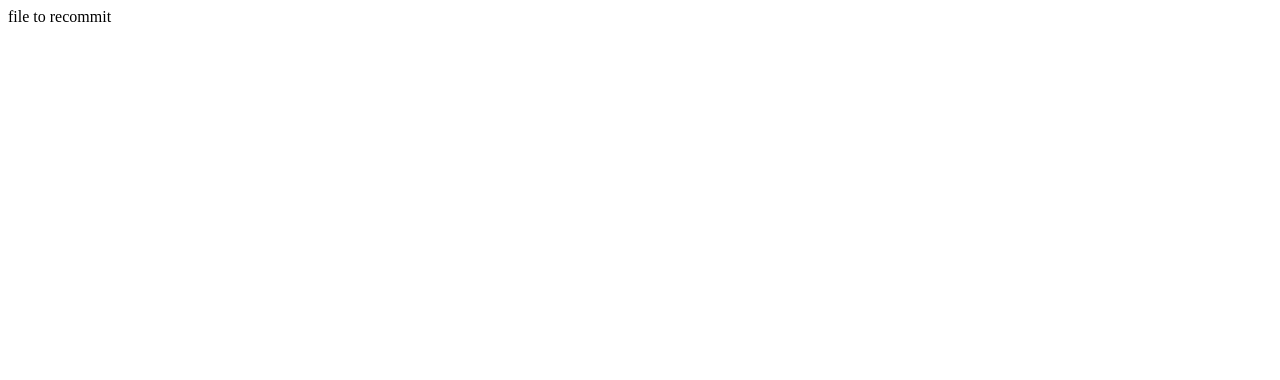
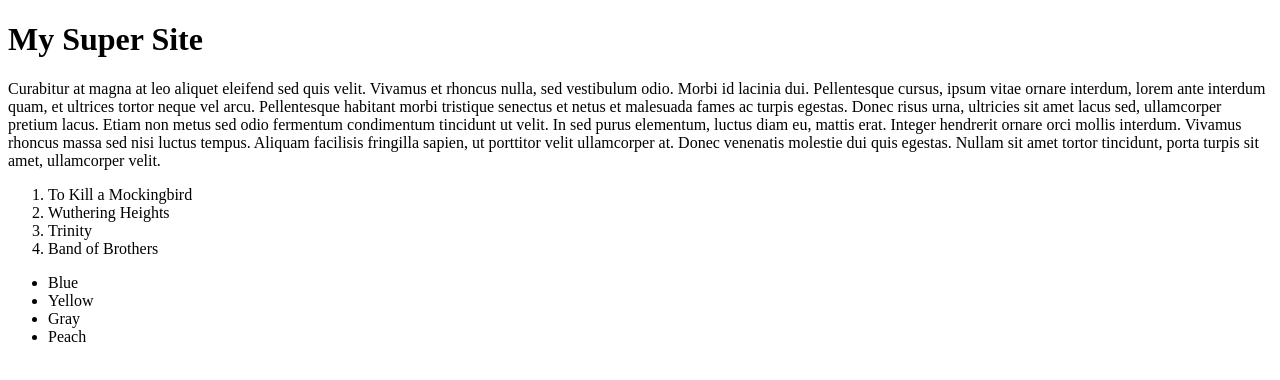
Before and after one commit to jcahill53/New-Repository, a plain HTML site: page index.html in a window 1280 px wide. Drawn offline with Linux system fonts and the light colour scheme.

Commit message:
Version 1 of index.html

```diff
--- a/index.html
+++ b/index.html
@@ -1 +1,29 @@
-file to recommit
+<!DOCTYPE html>
+<html lang = "en">
+   <head>
+      <meta charset="utf-8">
+      <title>My Cool Site</title>
+   </head>
+   <body>
+      <header>
+         <h1>My Super Site</h1>
+      </header>
+      <p>Curabitur at magna at leo aliquet eleifend sed quis velit. Vivamus et rhoncus nulla, sed vestibulum odio. Morbi id lacinia dui. Pellentesque cursus, ipsum vitae ornare interdum, lorem ante interdum quam, et ultrices tortor neque vel arcu. Pellentesque habitant morbi tristique senectus et netus et malesuada fames ac turpis egestas. Donec risus urna, ultricies sit amet lacus sed, ullamcorper pretium lacus. Etiam non metus sed odio fermentum condimentum tincidunt ut velit. In sed purus elementum, luctus diam eu, mattis erat. Integer hendrerit ornare orci mollis interdum. Vivamus rhoncus massa sed nisi luctus tempus. Aliquam facilisis fringilla sapien, ut porttitor velit ullamcorper at. Donec venenatis molestie dui quis egestas. Nullam sit amet tortor tincidunt, porta turpis sit amet, ullamcorper velit. </p>
+      <div>
+         <ol>
+            <li>To Kill a Mockingbird</li>
+            <li>Wuthering Heights</li>
+            <li>Trinity</li>
+            <li>Band of Brothers</li>
+         </ol>
+      </div>
+      <footer>
+         <ul>
+            <li>Blue</li>
+            <li>Yellow</li>
+            <li>Gray</li>
+            <li>Peach</li>
+         </ul>
+      </footer>
+   </body>
+</html>
```
